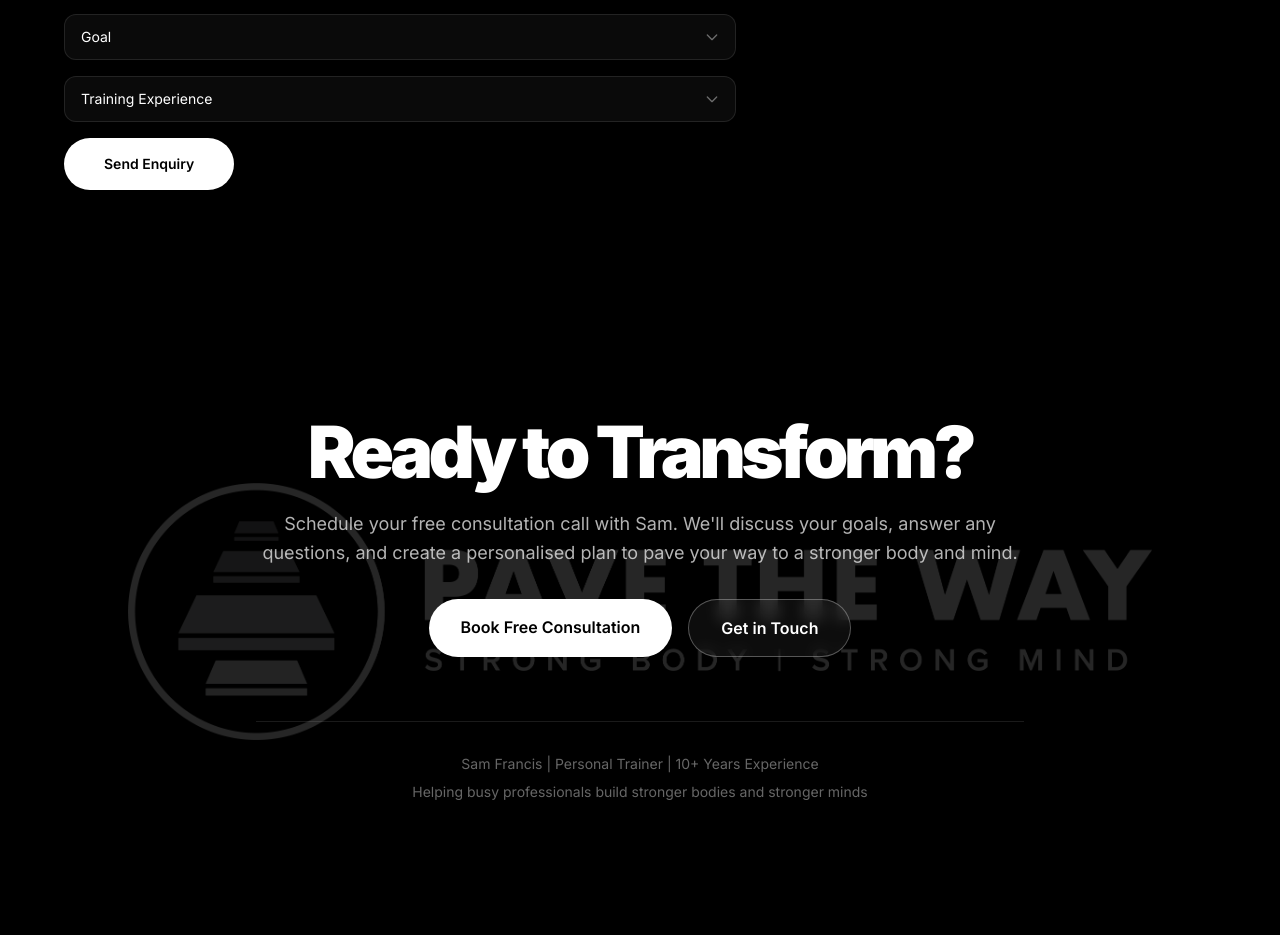
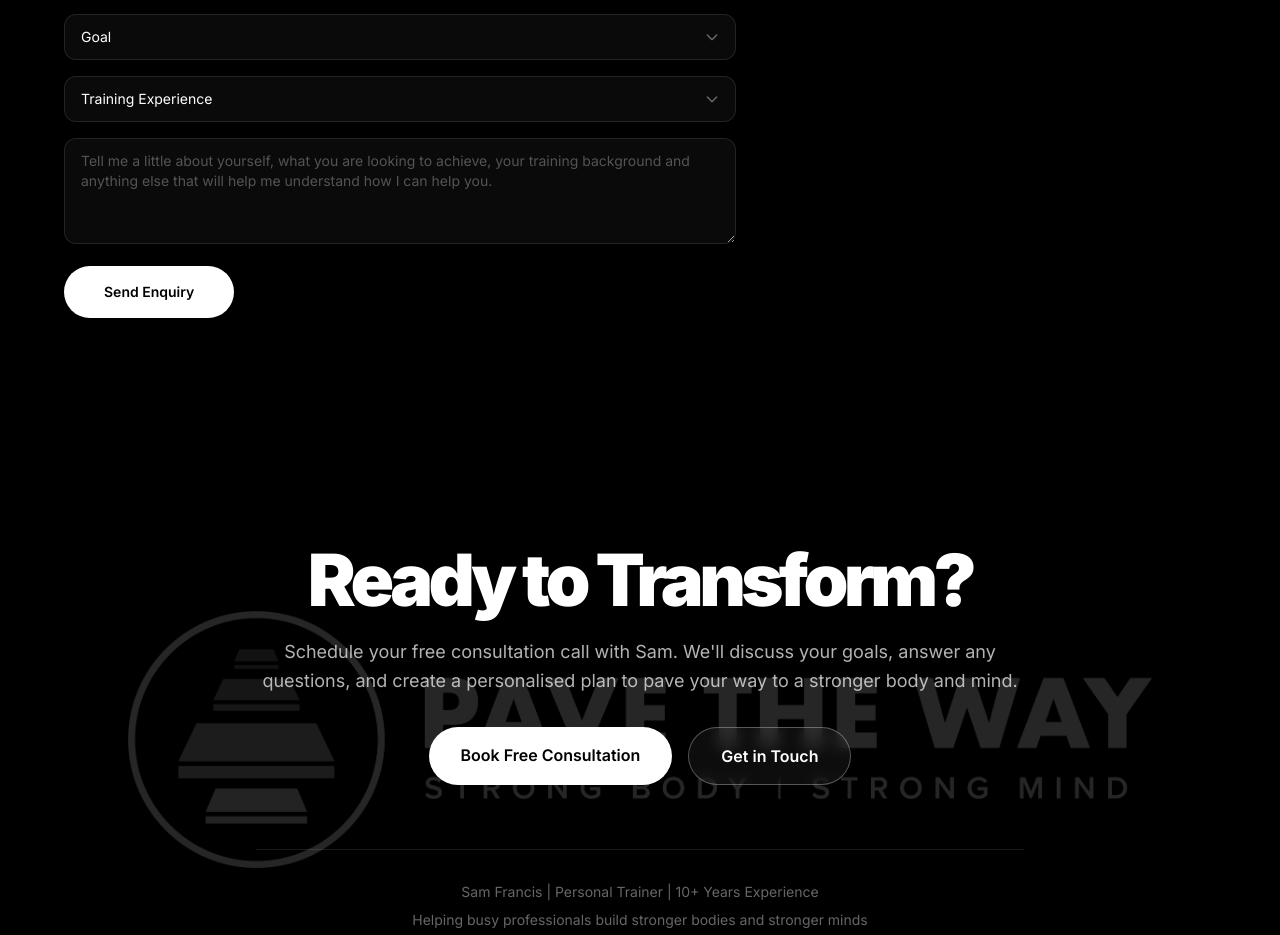
Before and after one commit to SamFrancis-PT/Pave-The-Way, a Next.js app: page / in a window 1280 px wide. Shown: the part 9000-9935 px from the top of the page. Built offline with nearby package versions, Linux system fonts and the light colour scheme.

Commit message:
Add goals textarea to contact form
Co-Authored-By: Claude Sonnet 4.6 <noreply@anthropic.com>

```diff
--- a/components/Contact.js
+++ b/components/Contact.js
@@ -153,6 +153,14 @@ export default function Contact() {
             </div>
           </div>
 
+          <textarea
+            name="goals"
+            placeholder="Tell me a little about yourself, what you are looking to achieve, your training background and anything else that will help me understand how I can help you."
+            required
+            rows={4}
+            className={inputClass}
+          />
+
           {status === 'error' && (
             <p className="text-red-400 text-sm">
               Something went wrong. Please email{' '}
```
